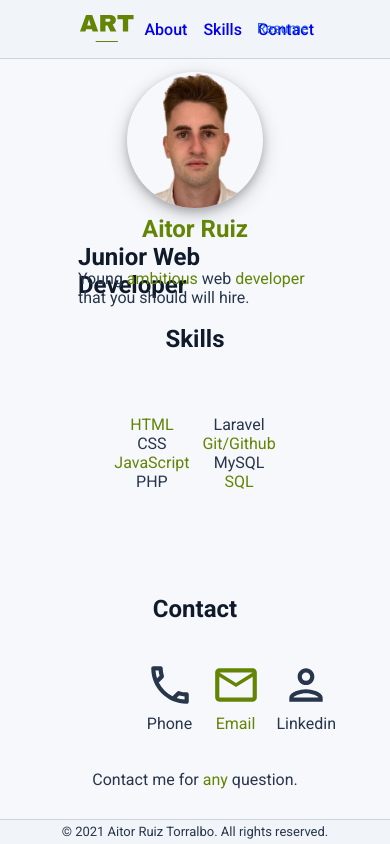
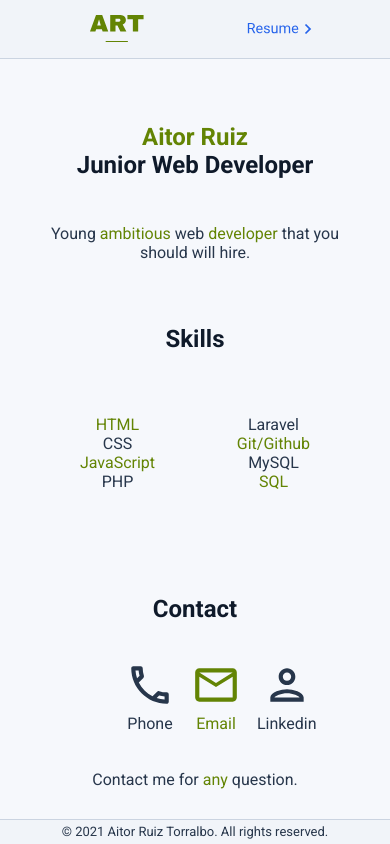
Before and after one commit to AitorRuizDev/aitorruiz, a plain HTML site: page index.html in a window 390 px wide. Drawn offline with Linux system fonts and the light colour scheme.

Commit message:
media query added

```diff
--- a/css/style.css
+++ b/css/style.css
@@ -51,7 +51,7 @@
     background-color: var(--header-color);
     font-weight:500;
     height: 7vh;
-    width: 100%; /*maybe change*/
+    width: 100%;
     position: fixed;
     top: 0;
     display: flex;
@@ -79,7 +79,7 @@
 
 
   nav{
-    display: flex;
+    display: none; /* change for flex if add new section */
     justify-content: space-evenly;
     align-items: center;
     text-align: center;
@@ -121,7 +121,6 @@
     display: flex;
     justify-content: center;
     align-items: center;
-    flex-direction: column;
     height: 30vh;
     width: 100%;
     margin-top: 7vh;
@@ -134,6 +133,7 @@
     flex-direction: column;
     width: 60%;
     height: 90%;
+    text-align: center;
   }
 
   #about-image{
@@ -282,3 +282,60 @@
     background-color: var(--header-color);
     height: 3vh;
   }
+
+  @media (max-width: 1000px) {
+    #skills-container{
+      background: none;
+    }
+  }
+
+  @media ( max-height: 1000px ) {
+    #skills-container{
+      background: none;
+    }
+  }
+
+
+  @media (max-width: 670px) {
+
+    #header-container{
+      justify-content: space-around;
+      height: 100%;
+      width: 80%;
+    }
+
+    #logo{
+      width: 50%;
+    }
+
+    nav{display: none;}
+
+    #action{
+      width: 50%;
+    }
+
+    #about-container{
+      justify-content: space-evenly;
+      width: 80%;
+      text-align: center;
+    }
+
+    #about-image{
+      display: none;
+    }
+
+    #skills-container{
+      justify-content: space-evenly;
+      width: 80%;
+    }
+
+    #skills-columns{
+      justify-content: space-around;
+      width: 100%;
+    }
+
+    #contact-container{
+      width: 80%;
+    }
+
+  }
```
